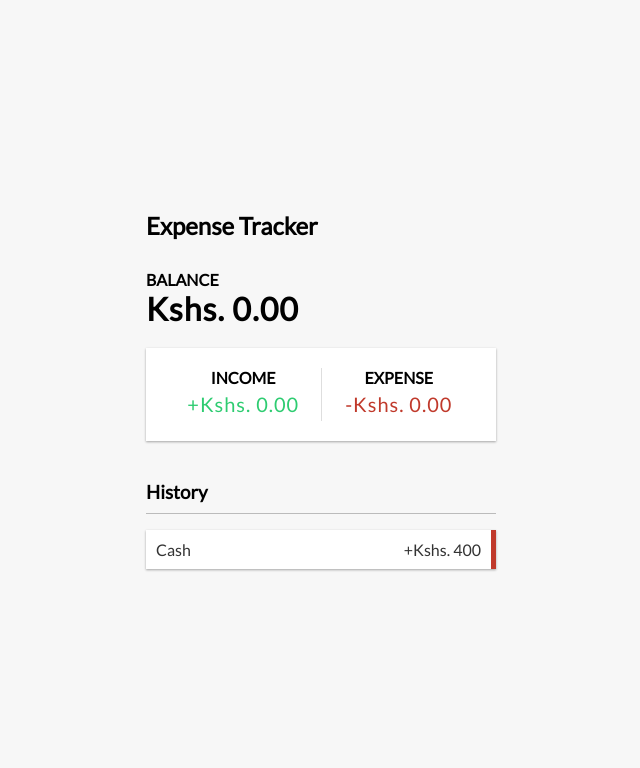
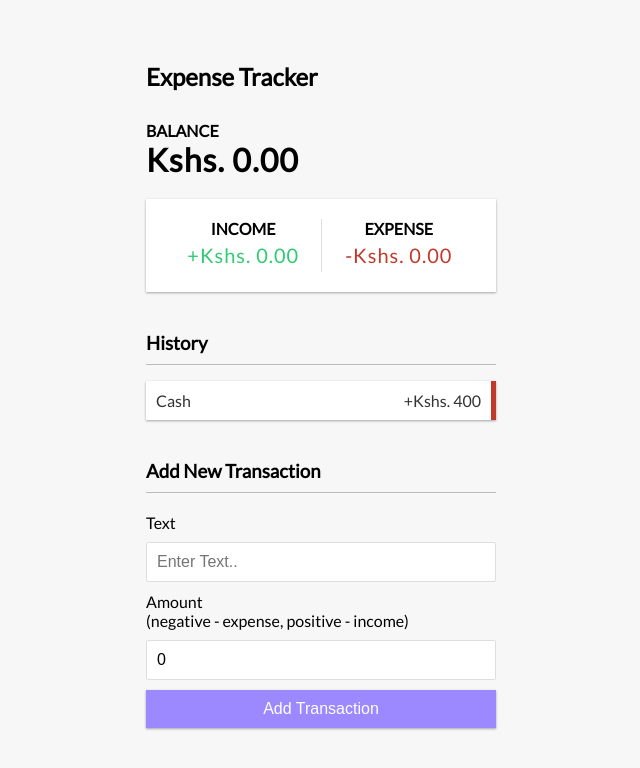
Before and after one commit to adrwer/expense-tracker, a React (Create React App) app: page / in a window 1280 px wide. Shown: the top 768 px of the page, without its empty margins (319-959 px from the left). Built offline with nearby package versions, Linux system fonts and the light colour scheme.

Commit message:
AddTransaction Component

```diff
--- a/src/App.js
+++ b/src/App.js
@@ -3,6 +3,7 @@
 import { Balance } from './components/Balance';
 import { IncomeExpences } from './components/IncomeExpences';
 import { TransactionList } from './components/TransactionList';
+import { AddTransaction } from './components/AddTransaction';
 
 function App() {
   return (
@@ -12,6 +13,7 @@
         <Balance />
         <IncomeExpences />
         <TransactionList />
+        <AddTransaction />
       </div>
     </div>
   );
--- /dev/null
+++ b/src/components/AddTransaction.js
@@ -0,0 +1,23 @@
+import React, {useState} from 'react'
+
+export const AddTransaction = () => {
+    const [text, setText] = useState('')
+    const [amount, setAmount] = useState(0)
+
+    return (
+        <div>
+            <h3>Add New Transaction</h3>
+            <form>
+                <div className='form-control'>
+                    <label htmlFor='text'>Text</label>
+                    <input type='text' value={text} onChange={(e) => setText(e.target.value)} placeholder='Enter Text..' />
+                </div>
+                <div className='form-control'>
+                    <label htmlFor='amount'>Amount <br /> (negative - expense, positive - income)</label>
+                    <input type='number' value={amount} onChange={(e) => setAmount(e.target.value)} placeholder='Enter Amount..' />
+                </div>
+                <button className='btn'>Add Transaction</button>
+            </form>
+        </div>
+    )
+}
```
